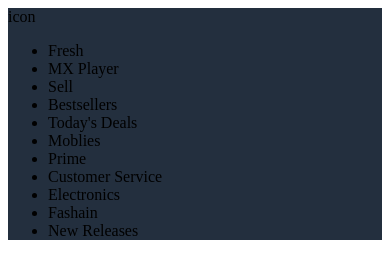
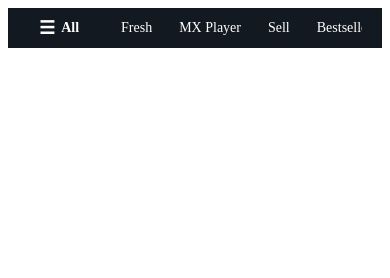
Before and after one commit to Vaibhav-arc-lord/Amazon-Copy-main, a plain HTML site: page Index.html in a window 390 px wide. Drawn offline with Linux system fonts and the light colour scheme.

Commit message:
creating nav bar full face

```diff
--- a/Index.html
+++ b/Index.html
@@ -9,7 +9,10 @@
 <body>
     <header>
         <div class="nav-bar-full">
-            <div class="nav-bar-left">icon</div>
+            <div class="nav-bar-left">
+                <span class="menu-icon">&#9776;</span>  <!-- ☰ symbol -->
+                <span class="menu-text">All</span>
+            </div>
             <div class="nav-bar-fill">
                 <ul>
                     <li>Fresh</li>
@@ -23,6 +26,9 @@
                     <li>Electronics</li>
                     <li>Fashain</li>
                     <li>New Releases</li>
+                    <li>Home & Kichen</li>
+                    <li>Amazon Pay</li>
+                    <li>Computers</li>
                 </ul>
             </div>
             <div class="nav-bar-right"></div>
--- a/style.css
+++ b/style.css
@@ -1,7 +1,106 @@
+/* --- Responsive Adjustments --- */
+@media (max-width: 1000px) {
+  .nav-bar-fill ul {
+    gap: 8px; /* shrink spacing */
+  }
+}
+
+@media (max-width: 800px) {
+  .nav-bar-fill  {
+    /* 👇 instead of hiding items, allow scrolling */
+    /* display: none; hide all items on smaller screens */
+    overflow-x: auto;  /*scroll horizontally instead of cutting text*/
+    scrollbar-width: none; /* Firefox hide scrollbar */
+    -ms-overflow-style: none; /* IE/Edge */
+    white-space: nowrap; /* 👈 prevent line break */
+  }
+  /* Chrome/Safari hide scrollbar */
+  .nav-bar-fill::-webkit-scrollbar {
+    width: 0;
+    height: 0;
+  }
+  /* .nav-bar-fill::-webkit-scrollbar {
+    display: none;        Chrome/Safari hide scrollbar
+  } */
+   /* hide only "extra" items */
+  /* .nav-bar-fill li.extra {
+    display: none;
+  } */
+  .nav-bar-right::before {
+    /* content: "☰ More"; */
+    cursor: pointer;
+    padding: 0 10px;
+    border: 1px solid transparent;
+  }
+  .nav-bar-right:hover::before {
+    border-color: white;
+  }
+}
+header {
+  background-color: #131921; /* Amazon dark blue */
+  color: white;
+}
 .nav-bar-full {
-    background-image: none;
-    background-color: #232f3e;
+    display: flex;
+    align-items: center;
+    height: 40px;        /* navbar height */
+    padding: 0px 20px;  /* remove vertical padding */
+    white-space: nowrap; /* prevent text wrap */
+}
+.nav-bar-left {
+    display: flex;
+    align-items: center;
+    gap: 6px;
+    font-size: 14px;
+    font-weight: bold;
+    margin-right: 20px;
+    font-weight: bold;
+    cursor: pointer;
+    padding: 0 10px;               /* spacing inside */
+    height: 100%;                 /* stretch full navbar height */
+    box-sizing: border-box;       /* include border in height */
+    border: 1px solid transparent;   /* border always there */
+}
+.nav-bar-left:hover {
+   border-color: white;      /* only border appears */
+  /* border: 2px solid white;      white border all around */
+  border-radius: 2px;
+  background-color: #232f3e;     /* Amazon-style hover shading */
+}
+.menu-icon {
+  font-size: 18px;
 }
 .nav-bar-fill {
-    display: contents;
+  flex: 1; /* take remaining space */
+  height: 100%;
+  overflow-y: hidden;   /* ✅ allow horizontal scroll on small screens */
+  /*overflow: hidden;*/   /* hides extra items */
 }
+.nav-bar-fill ul {
+  list-style: none;
+  margin: 0;
+  padding: 0;
+  display: flex;  /* make items horizontal */
+  gap: 5px;      /* spacing between items */
+  height: 100%;   /* ul also full height */
+}
+.nav-bar-fill li {
+    display: flex;
+    align-items: center;  /* vertically center text */
+    cursor: pointer;
+    padding: 0px 10px;
+    font-size: 14px;
+    height: 100%;       /* li matches navbar height */
+    box-sizing: border-box;
+    border: 1px solid transparent;   /* border always there */
+    white-space: nowrap; /* prevent breaking text */
+}
+.nav-bar-fill li:hover {
+    border-color: white;
+  /* border: 2px solid white; */
+  border-radius: 2px;
+  background-color: #232f3e;     /* Amazon hover background */
+}
+.nav-bar-right {
+  margin-left: auto;
+}
```
